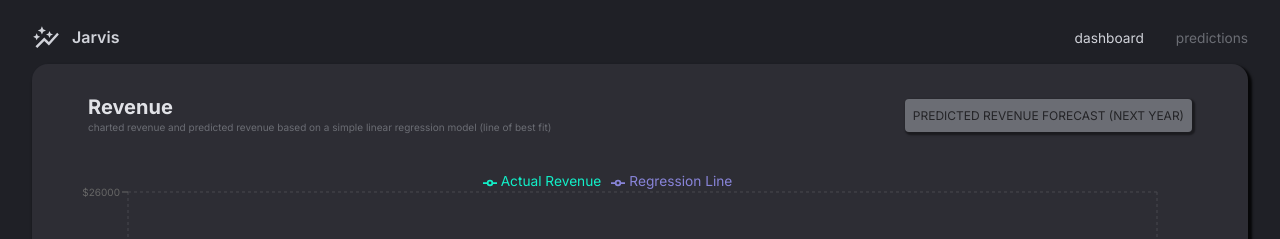
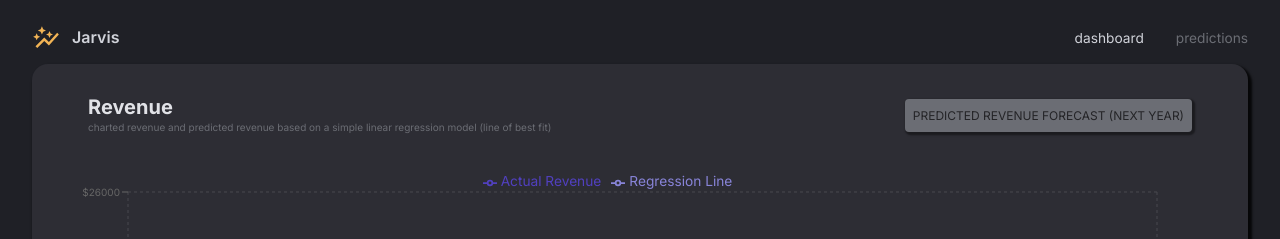
Before and after one commit to DNkwo/jarvis-finance-dashboard-app, a React (Vite) app: page /predictions in a window 1280 px wide. Shown: the top 239 px of the page. Built offline with nearby package versions, Linux system fonts and the light colour scheme; no server answers.

Commit message:
colour changes and fixes

```diff
--- a/src/scenes/navbar/index.tsx
+++ b/src/scenes/navbar/index.tsx
@@ -4,9 +4,8 @@ import { Box, Typography, useTheme } from "@mui/material";
 import FlexBetween from "@/components/FlexBetween";
 import AutoGraphIcon from "@mui/icons-material/AutoGraph";
 
-type Props = object;
 
-const NavBar = (props: Props) => {
+const NavBar = () => {
   const { palette } = useTheme();
   const [selected, setSelected] = useState("dashboard");
 
@@ -14,7 +13,7 @@ const NavBar = (props: Props) => {
     <FlexBetween mb="0.25rem" p="0.5rem 0rem" color={palette.grey[300]}>
       {/* LEFT SIDE */}
       <FlexBetween gap="0.75rem">
-        <AutoGraphIcon sx={{ fontSize: "28px" }} />
+        <AutoGraphIcon sx={{ fontSize: "28px", color: palette.secondary[500]}} />
         <Typography variant="h4" fontSize="16px">
           Jarvis
         </Typography>
--- a/src/scenes/predictions/index.tsx
+++ b/src/scenes/predictions/index.tsx
@@ -16,9 +16,8 @@ import {
 } from "recharts";
 import regression, {DataPoint} from "regression";
 
-type Props = {};
 
-const Predictions = (props: Props) => {
+const Predictions = () => {
   const { palette } = useTheme();
   const [isPredictions, setIsPredictions] = useState(false);
 
--- a/src/theme.ts
+++ b/src/theme.ts
@@ -10,17 +10,29 @@ export const tokens = {
       800: "#48494e",
       900: "#242427",
     },
+    // primary: {
+    //   // light green
+    //   100: "#d0fcf4",
+    //   200: "#a0f9e9",
+    //   300: "#71f5de",
+    //   400: "#41f2d3",
+    //   500: "#12efc8",
+    //   600: "#0ebfa0",
+    //   700: "#0b8f78",
+    //   800: "#076050",
+    //   900: "#043028",
+    // }
     primary: {
-      // light green
-      100: "#d0fcf4",
-      200: "#a0f9e9",
-      300: "#71f5de",
-      400: "#41f2d3",
-      500: "#12efc8",
-      600: "#0ebfa0",
-      700: "#0b8f78",
-      800: "#076050",
-      900: "#043028",
+      //purple
+        100: "#dcd9f2",
+        200: "#b9b3e5",
+        300: "#978cd9",
+        400: "#7466cc",
+        500: "#5140bf",
+        600: "#413399",
+        700: "#312673",
+        800: "#201a4c",
+        900: "#100d26"
     },
     secondary: {
       // yellow
```
